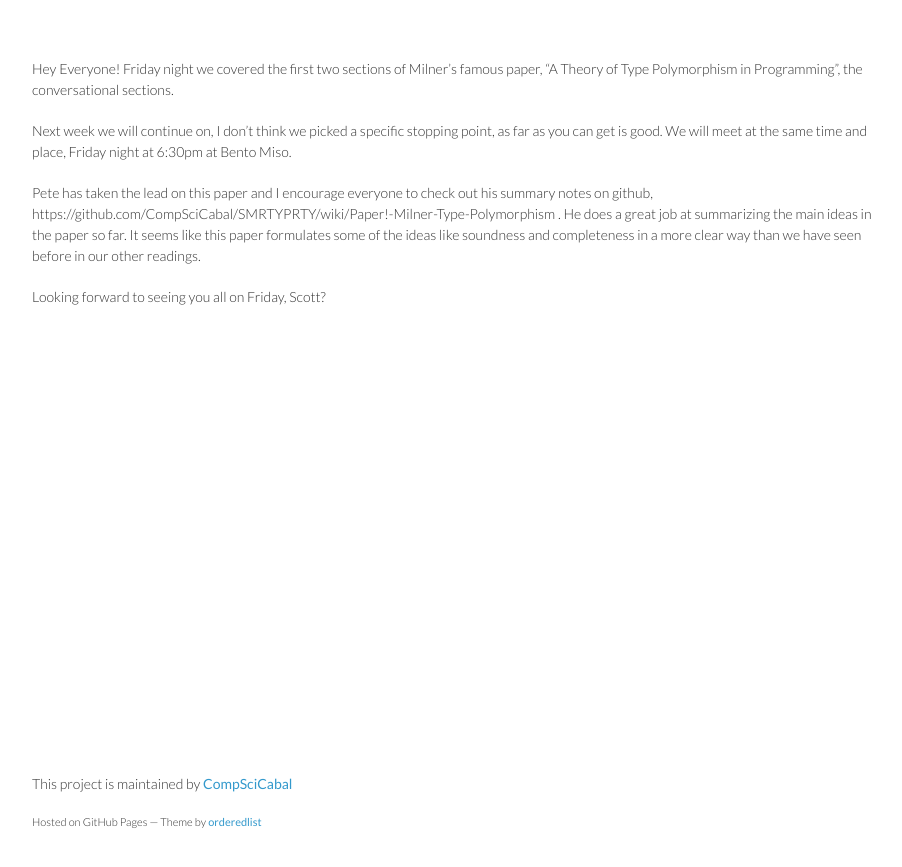
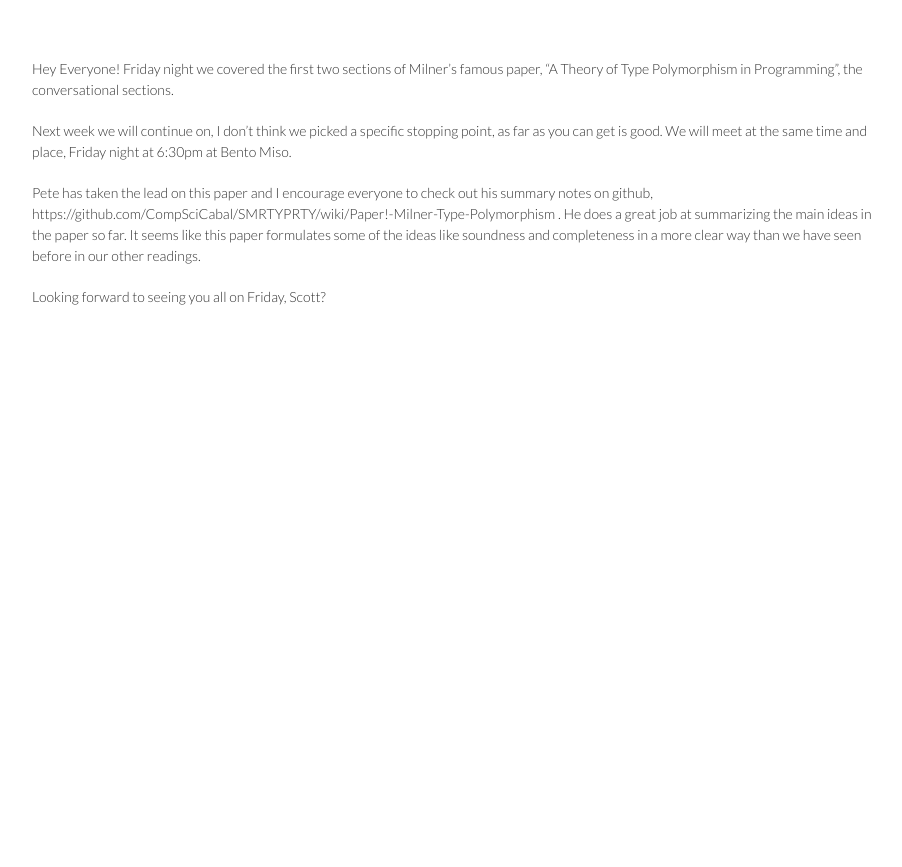
Before and after one commit to CompSciCabal/compscicabal.github.io, a Jekyll site: the page built from _posts/2015-04-20-Types a la Milner.md, in a window 1280 px wide. Shown: the top 867 px of the page, without its empty margins (178-1080 px from the left). Built offline with Jekyll 4.4.1, drawn with Linux system fonts in a browser that asks for light colours.

Commit message:
Take footer out of the layout

```diff
--- a/_layouts/default.html
+++ b/_layouts/default.html
@@ -16,8 +16,6 @@
 
       {{ content }}
 
-      {% include footer.html %}
-
     </div>
     <script src="javascripts/scale.fix.js"></script>
     <script type="text/javascript">
--- a/index.html
+++ b/index.html
@@ -72,3 +72,5 @@
 
 
 </section>
+
+{% include footer.html %}
```
